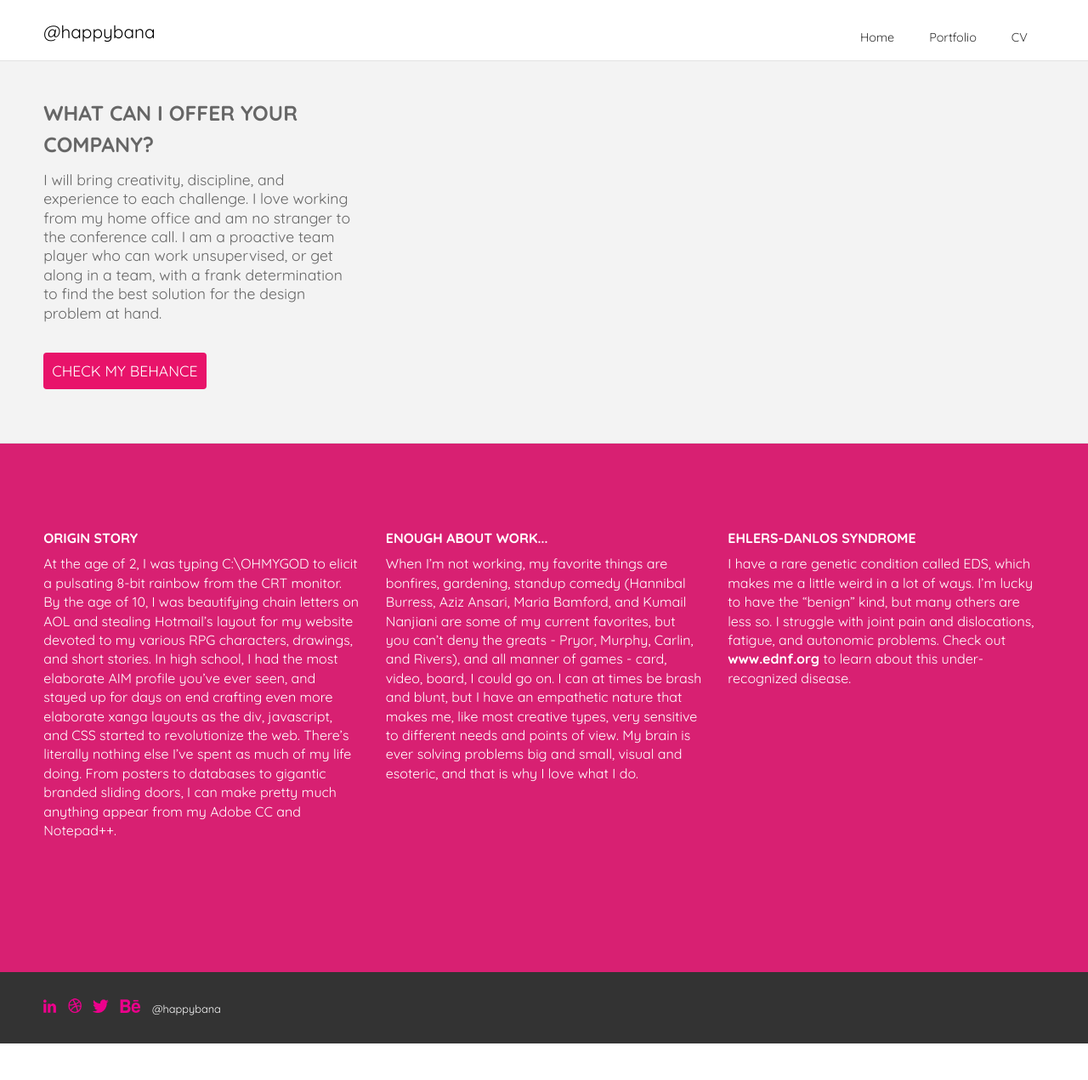
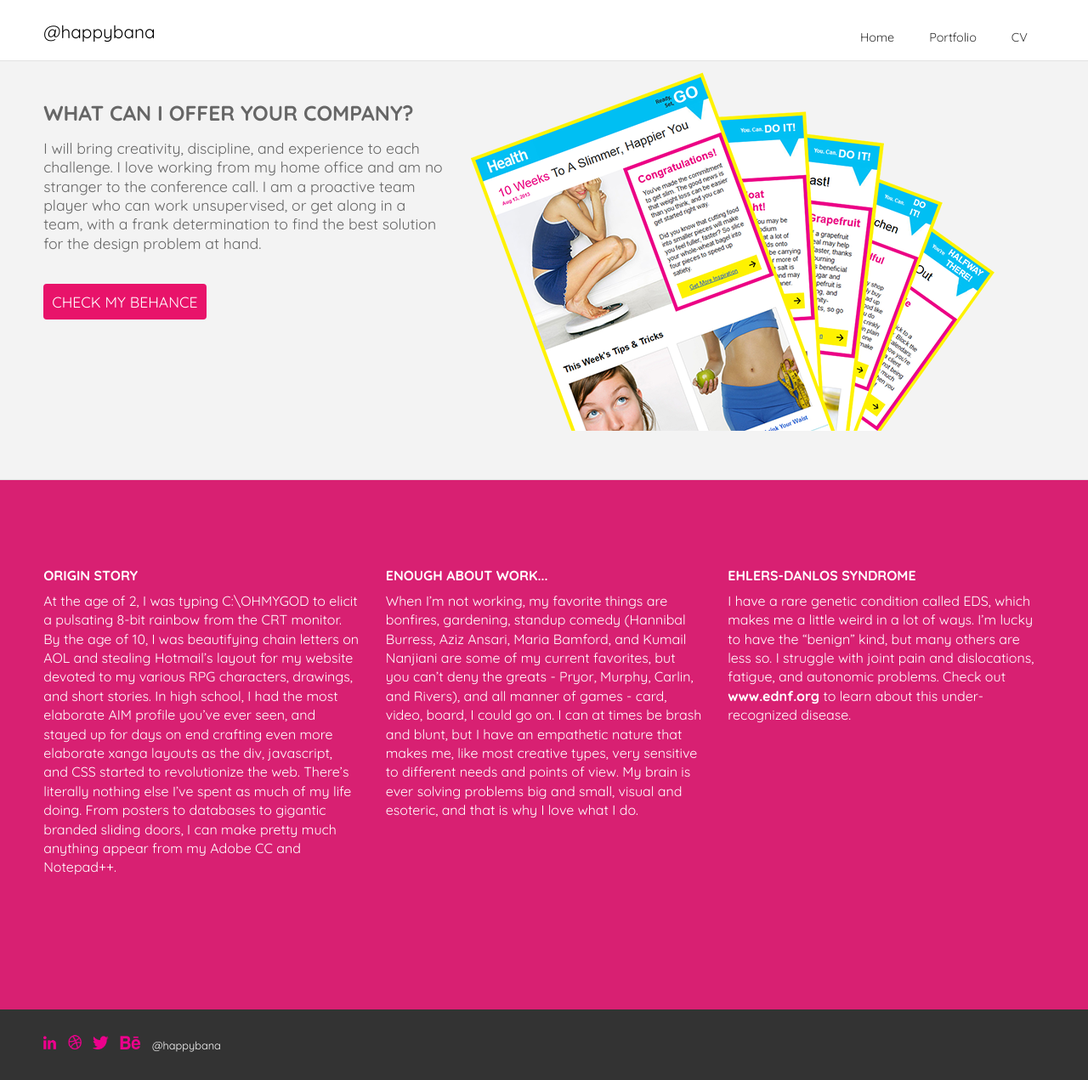
Before and after one commit to banbanbana/happybana.github.io, a Jekyll site: the page home.html, which Jekyll copies as it is, in a window 1280 px wide. Shown: the whole page at 85% size. Built offline with Jekyll 4.4.1, drawn with Linux system fonts in a browser that asks for light colours; some web fonts are replaced; before the commit the page ends 1228 px from its top, so only the background shows below that.

Commit message:
Update home.html

```diff
--- a/home.html
+++ b/home.html
@@ -62,12 +62,15 @@
 
     <div class="wrapper">
       <div class="row">
-        <div class="grid_4">
+        <div class="grid_5">
 
           <h1>What can I offer your company?</h1>
 
           <p>I will bring creativity, discipline, and experience to each challenge. I love working from my home office and am no stranger to the conference call. I am a proactive team player who can work unsupervised, or get along in a team, with a frank determination to find the best solution for the design problem at hand.</p>
             <p><a href="http://www.behance.net/happybana" class="buttonlink" target="_blank">CHECK MY BEHANCE</a></p>
+        </div>
+        <div class="grid_7">
+            <img src="images/health-img.png">
         </div>
         <!-- end grid div -->
            </div><!-- end .row div -->
```
